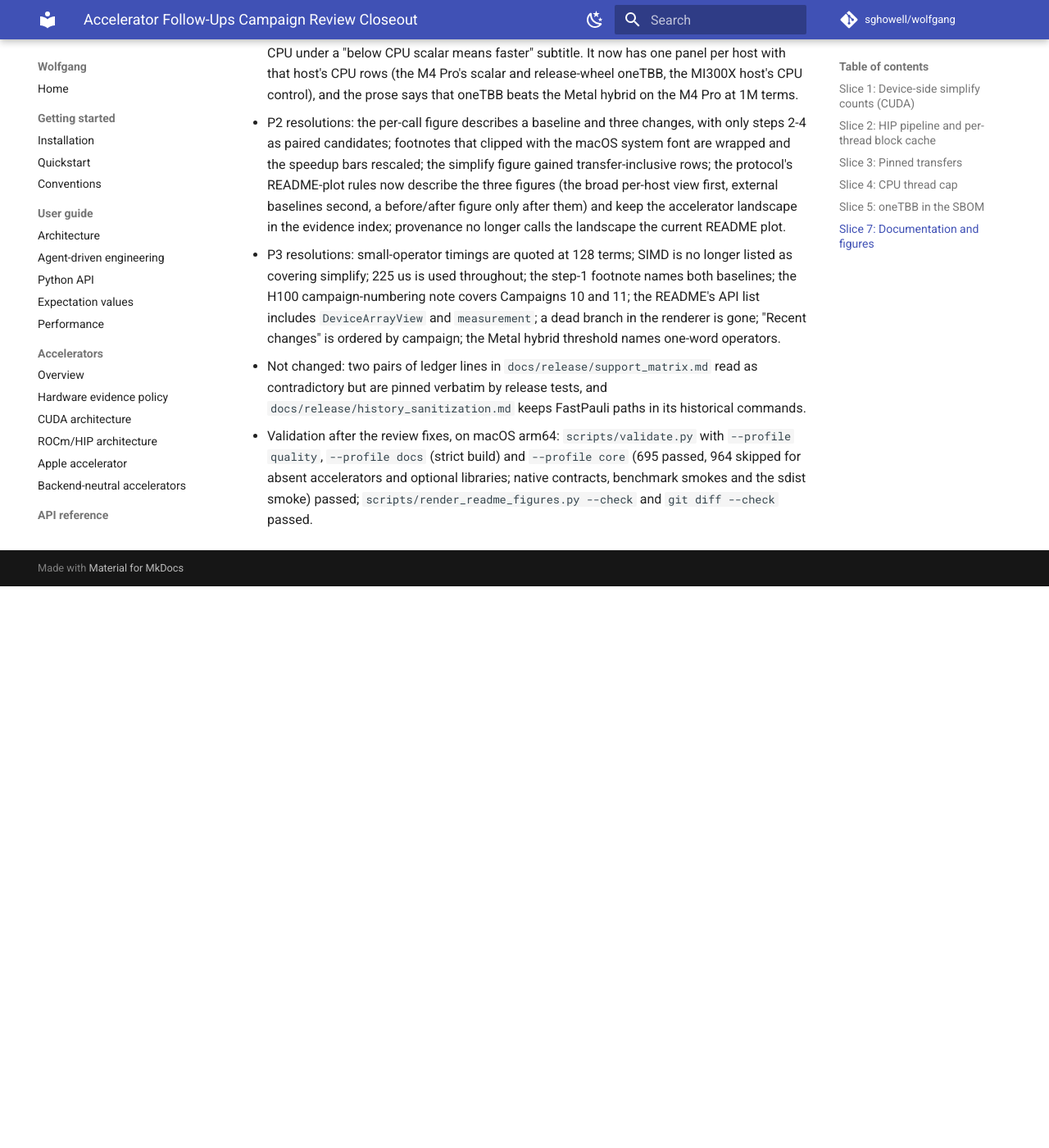
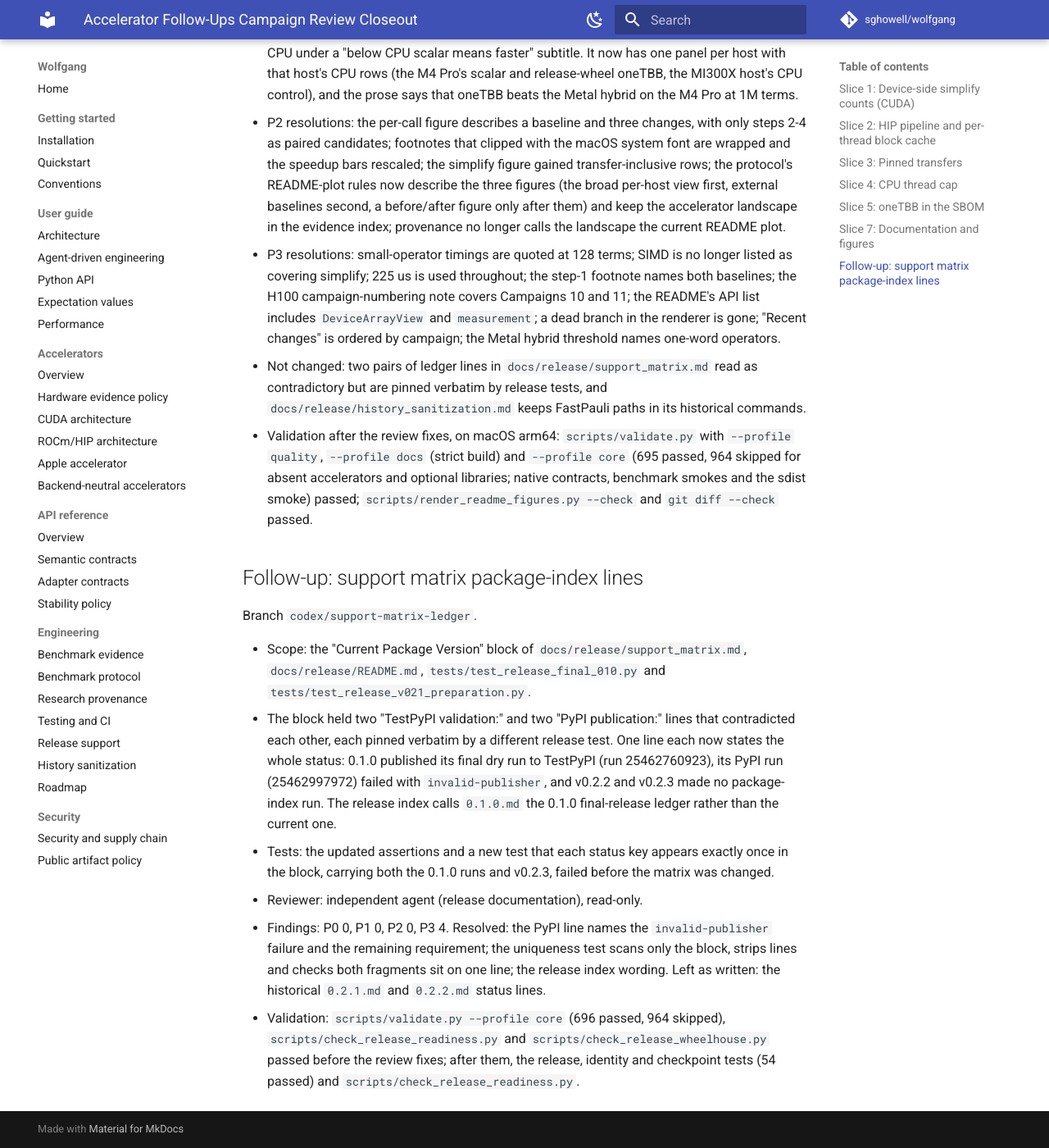
Before and after one commit to sghowell/wolfgang, an MkDocs documentation site: the page built from docs/reviews/accelerator_followups_campaign_2026-11-03.md, in a window 1280 px wide and 1400 px high, scrolled down 8205 px. Shown: the whole window at 82% size. Built offline with MkDocs 1.6.1 and Material for MkDocs 9.7.7, drawn with Linux system fonts in a browser that asks for light colours; comment, search, counter and statistics services are not loaded; before the commit the page ends 8920 px from its top, so only the background shows below that.

Commit message:
docs: one TestPyPI and one PyPI status line in the support matrix
The package-version block carried two contradictory lines for each, pinned
verbatim by the 0.1.0 and v0.2.3 release tests. One line each now records the
0.1.0 TestPyPI dry run, the 0.1.0 PyPI run's invalid-publisher failure, and
that v0.2.2 and v0.2.3 made no package-index run; a test keeps each key to a
single line.

```diff
--- a/docs/reviews/accelerator_followups_campaign_2026-11-03.md
+++ b/docs/reviews/accelerator_followups_campaign_2026-11-03.md
@@ -373,3 +373,31 @@
   optional libraries; native contracts, benchmark smokes and the sdist smoke)
   passed; `scripts/render_readme_figures.py --check` and `git diff --check`
   passed.
+
+## Follow-up: support matrix package-index lines
+
+Branch `codex/support-matrix-ledger`.
+
+- Scope: the "Current Package Version" block of
+  `docs/release/support_matrix.md`, `docs/release/README.md`,
+  `tests/test_release_final_010.py` and `tests/test_release_v021_preparation.py`.
+- The block held two "TestPyPI validation:" and two "PyPI publication:" lines
+  that contradicted each other, each pinned verbatim by a different release
+  test. One line each now states the whole status: 0.1.0 published its final
+  dry run to TestPyPI (run 25462760923), its PyPI run (25462997972) failed
+  with `invalid-publisher`, and v0.2.2 and v0.2.3 made no package-index run.
+  The release index calls `0.1.0.md` the 0.1.0 final-release ledger rather
+  than the current one.
+- Tests: the updated assertions and a new test that each status key appears
+  exactly once in the block, carrying both the 0.1.0 runs and v0.2.3, failed
+  before the matrix was changed.
+- Reviewer: independent agent (release documentation), read-only.
+- Findings: P0 0, P1 0, P2 0, P3 4. Resolved: the PyPI line names the
+  `invalid-publisher` failure and the remaining requirement; the uniqueness
+  test scans only the block, strips lines and checks both fragments sit on
+  one line; the release index wording. Left as written: the historical
+  `0.2.1.md` and `0.2.2.md` status lines.
+- Validation: `scripts/validate.py --profile core` (696 passed, 964 skipped),
+  `scripts/check_release_readiness.py` and `scripts/check_release_wheelhouse.py`
+  passed before the review fixes; after them, the release, identity and
+  checkpoint tests (54 passed) and `scripts/check_release_readiness.py`.
```
Also changed, not shown: docs/release/README.md (+1 -1 lines), docs/release/support_matrix.md (+3 -5 lines), 2 other files.
